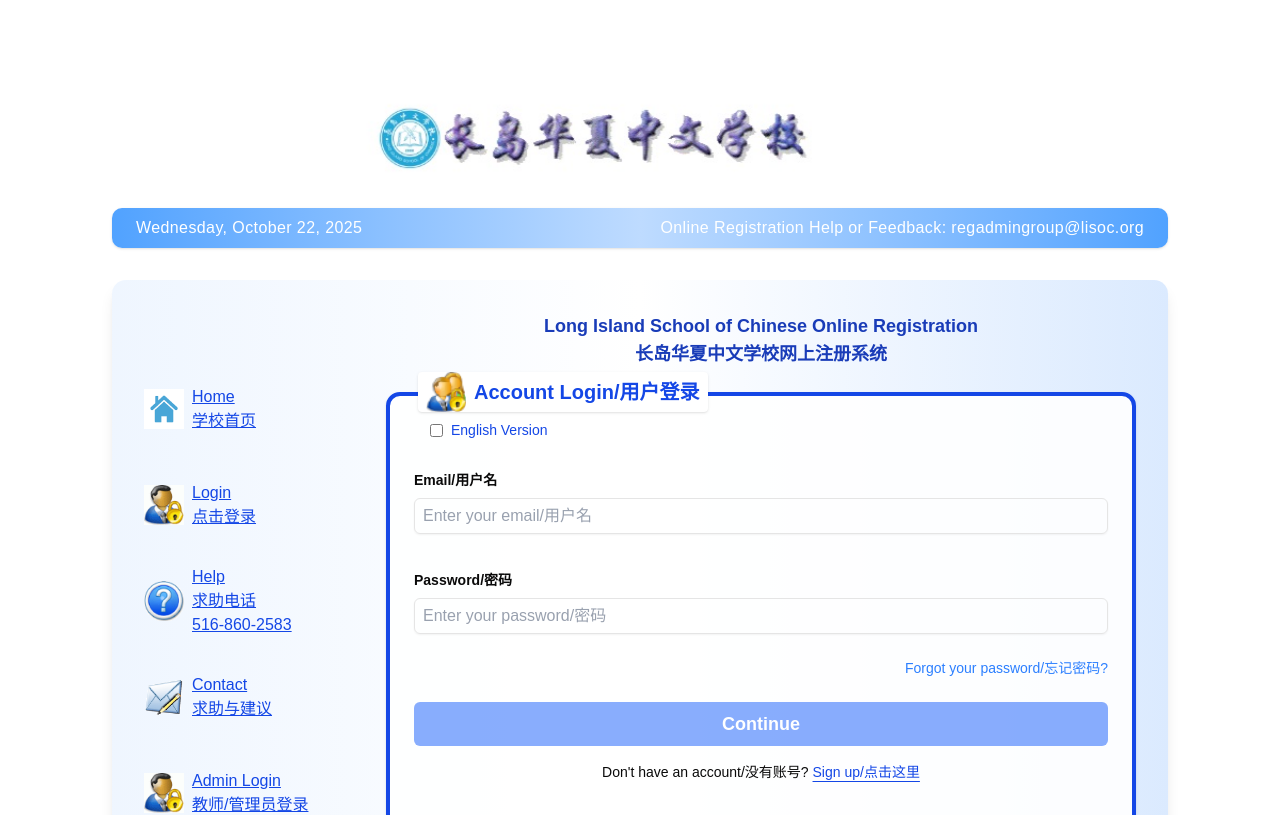
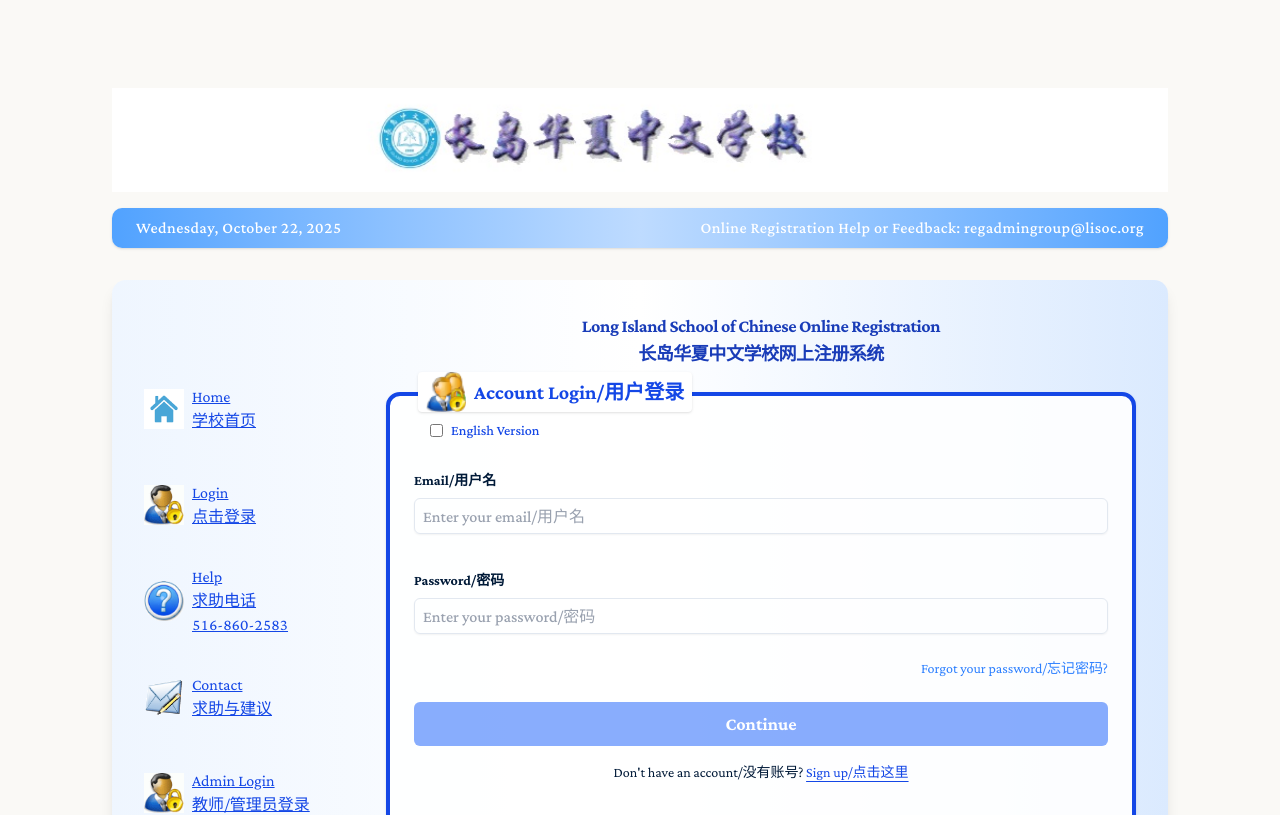
Before and after one commit to ryw27/lisoc, a Next.js app: page / in a window 1280 px wide. Shown: the top 815 px of the page. Built offline with nearby package versions, Linux system fonts and the light colour scheme; no server answers; a web font is replaced by a local one.

Commit message:
new global css file

```diff
--- a/app/globals.css
+++ b/app/globals.css
@@ -4,121 +4,137 @@
 @custom-variant dark (&:is(.dark *));
 
 :root {
-  --blue-color: rgb(35, 131, 226);
+    --brand-navy: #002147;      /* Navy */
+    --brand-gold: #D4AF37;      /* Gold */
+    --brand-brass: #A3905D;     /* Brass */
+    --brand-parchment: #FAF9F6; /* Parchment */
+
+    /* --- Base UI variables --- */
+    --background: var(--brand-parchment);
+    --foreground: #001A38;
+
+    --card: #ffffff;
+    --card-foreground: #001A38;
+
+    --popover: #ffffff;
+    --popover-foreground: #001A38;
+
+    /* Primary buttons/actions */
+    --primary: var(--brand-navy);
+    --primary-foreground: var(--brand-parchment);
+
+    /* Secondary actions */
+    --secondary: var(--brand-brass);
+    --secondary-foreground: #ffffff;
+
+    --muted: #f1f1ee;
+    --muted-foreground: #64748b;
+
+    /* Accents */
+    --accent: var(--brand-gold);
+    --accent-foreground: var(--brand-navy);
+
+    --destructive: #991b1b;
+    --destructive-foreground: #fef2f2;
+
+    --border: #e2e8f0;
+    --input: #e2e8f0;
+    --ring: var(--brand-gold);
+
+    /* --- Sidebar Specific */
+    --sidebar: var(--brand-navy);
+    --sidebar-foreground: #ffffff;
+    --sidebar-primary: var(--brand-gold);
+    --sidebar-primary-foreground: var(--brand-navy);
+    --sidebar-accent: var(--brand-brass);
+    --sidebar-accent-foreground: #ffffff;
+    --sidebar-ring: var(--brand-gold);
+
   --radius: 0.625rem;
-  --background: oklch(1 0 0);
-  --foreground: oklch(0.145 0 0);
-  --card: oklch(1 0 0);
-  --card-foreground: oklch(0.145 0 0);
-  --popover: oklch(1 0 0);
-  --popover-foreground: oklch(0.145 0 0);
-  --primary: oklch(0.205 0 0);
-  --primary-foreground: oklch(0.985 0 0);
-  --secondary: oklch(0.97 0 0);
-  --secondary-foreground: oklch(0.205 0 0);
-  --muted: oklch(0.97 0 0);
-  --muted-foreground: oklch(0.556 0 0);
-  --accent: oklch(0.97 0 0);
-  --accent-foreground: oklch(0.205 0 0);
-  --destructive: oklch(0.577 0.245 27.325);
-  --border: oklch(0.922 0 0);
-  --input: oklch(0.922 0 0);
-  --ring: oklch(0.708 0 0);
-  --chart-1: oklch(0.646 0.222 41.116);
-  --chart-2: oklch(0.6 0.118 184.704);
-  --chart-3: oklch(0.398 0.07 227.392);
-  --chart-4: oklch(0.828 0.189 84.429);
-  --chart-5: oklch(0.769 0.188 70.08);
-  --sidebar: oklch(0.985 0 0);
-  --sidebar-foreground: oklch(0.145 0 0);
-  --sidebar-primary: oklch(0.205 0 0);
-  --sidebar-primary-foreground: oklch(0.985 0 0);
-  --sidebar-accent: oklch(0.97 0 0);
-  --sidebar-accent-foreground: oklch(0.205 0 0);
-  --sidebar-border: oklch(0.922 0 0);
-  --sidebar-ring: oklch(0.708 0 0);
+    --blue-color: rgb(35, 131, 226);
 }
 
 @theme inline {
+	--color-brand-navy: var(--brand-navy);
+	--color-brand-gold: var(--brand-gold);
+	--color-brand-brass: var(--brand-brass);
+
   --color-background: var(--background);
   --color-foreground: var(--foreground);
   --font-sans: var(--font-geist-sans);
   --font-mono: var(--font-geist-mono);
-  --color-sidebar-ring: var(--sidebar-ring);
-  --color-sidebar-border: var(--sidebar-border);
-  --color-sidebar-accent-foreground: var(--sidebar-accent-foreground);
-  --color-sidebar-accent: var(--sidebar-accent);
-  --color-sidebar-primary-foreground: var(--sidebar-primary-foreground);
-  --color-sidebar-primary: var(--sidebar-primary);
-  --color-sidebar-foreground: var(--sidebar-foreground);
+
   --color-sidebar: var(--sidebar);
-  --color-chart-5: var(--chart-5);
-  --color-chart-4: var(--chart-4);
-  --color-chart-3: var(--chart-3);
-  --color-chart-2: var(--chart-2);
-  --color-chart-1: var(--chart-1);
-  --color-ring: var(--ring);
-  --color-input: var(--input);
-  --color-border: var(--border);
-  --color-destructive: var(--destructive);
-  --color-accent-foreground: var(--accent-foreground);
-  --color-accent: var(--accent);
-  --color-muted-foreground: var(--muted-foreground);
-  --color-muted: var(--muted);
-  --color-secondary-foreground: var(--secondary-foreground);
-  --color-secondary: var(--secondary);
-  --color-primary-foreground: var(--primary-foreground);
+	--color-sidebar-foreground: var(--sidebar-foreground);
+	--color-sidebar-primary: var(--sidebar-primary);
+	--color-sidebar-primary-foreground: var(--sidebar-primary-foreground);
+	--color-sidebar-accent: var(--sidebar-accent);
+	--color-sidebar-accent-foreground: var(--sidebar-accent-foreground);
+	--color-sidebar-border: var(--sidebar-border);
+	--color-sidebar-ring: var(--sidebar-ring);
+
   --color-primary: var(--primary);
-  --color-popover-foreground: var(--popover-foreground);
-  --color-popover: var(--popover);
-  --color-card-foreground: var(--card-foreground);
-  --color-card: var(--card);
+	--color-primary-foreground: var(--primary-foreground);
+	--color-secondary: var(--secondary);
+	--color-secondary-foreground: var(--secondary-foreground);
+	--color-accent: var(--accent);
+	--color-accent-foreground: var(--accent-foreground);
+	--color-border: var(--border);
+	--color-ring: var(--ring);
+
   --radius-sm: calc(var(--radius) - 4px);
   --radius-md: calc(var(--radius) - 2px);
   --radius-lg: var(--radius);
   --radius-xl: calc(var(--radius) + 4px);
 }
 
+.custom-scrollbar::-webkit-scrollbar {
+    width: 6px;
+}
+.custom-scrollbar::-webkit-scrollbar-track {
+    @apply bg-background;
+}
+.custom-scrollbar::-webkit-scrollbar-thumb {
+    @apply bg-brand-navy/20 rounded-full hover:bg-brand-brass/40 transition-colors;
+}
+
 .dark {
-  --background: oklch(0.145 0 0);
-  --foreground: oklch(0.985 0 0);
-  --card: oklch(0.205 0 0);
-  --card-foreground: oklch(0.985 0 0);
-  --popover: oklch(0.205 0 0);
-  --popover-foreground: oklch(0.985 0 0);
-  --primary: oklch(0.922 0 0);
-  --primary-foreground: oklch(0.205 0 0);
-  --secondary: oklch(0.269 0 0);
-  --secondary-foreground: oklch(0.985 0 0);
-  --muted: oklch(0.269 0 0);
-  --muted-foreground: oklch(0.708 0 0);
-  --accent: oklch(0.269 0 0);
-  --accent-foreground: oklch(0.985 0 0);
-  --destructive: oklch(0.704 0.191 22.216);
-  --border: oklch(1 0 0 / 10%);
-  --input: oklch(1 0 0 / 15%);
-  --ring: oklch(0.556 0 0);
-  --chart-1: oklch(0.488 0.243 264.376);
-  --chart-2: oklch(0.696 0.17 162.48);
-  --chart-3: oklch(0.769 0.188 70.08);
-  --chart-4: oklch(0.627 0.265 303.9);
-  --chart-5: oklch(0.645 0.246 16.439);
-  --sidebar: oklch(0.205 0 0);
-  --sidebar-foreground: oklch(0.985 0 0);
-  --sidebar-primary: oklch(0.488 0.243 264.376);
-  --sidebar-primary-foreground: oklch(0.985 0 0);
-  --sidebar-accent: oklch(0.269 0 0);
-  --sidebar-accent-foreground: oklch(0.985 0 0);
-  --sidebar-border: oklch(1 0 0 / 10%);
-  --sidebar-ring: oklch(0.556 0 0);
+	--background: #001226;
+	--foreground: #f8fafc;
+
+	--card: #001a38;
+	--card-foreground: #f8fafc;
+
+	--primary: var(--brand-gold);
+	--primary-foreground: var(--brand-navy);
+
+	--secondary: #1e293b;
+	--secondary-foreground: #f1f5f9;
+
+	--border: rgba(212, 175, 55, 0.2);
+	--sidebar: #000c1a;
 }
 
 @layer base {
   * {
     @apply border-border outline-ring/50;
   }
+
   body {
     @apply bg-background text-foreground;
-    font-family: sans-serif;
+		font-family: var(--font-crimson), var(--font-noto-serif), serif;
+        font-variant-numeric: tabular-nums;
+
+        -webkit-font-smoothing: antialiased;
+        -moz-osx-font-smoothing: grayscale;
+
+        /* Prevents vertical 'jumping' when switching languages */
+        line-height: 1.5;
+    }
+
+    h1, h2, h3, h4, h5, h6 {
+        @apply text-brand-navy font-bold tracking-tight;
+        /* Ensures headers don't look 'crowded' in Chinese */
+        line-height: 1.2;
   }
 }
```
